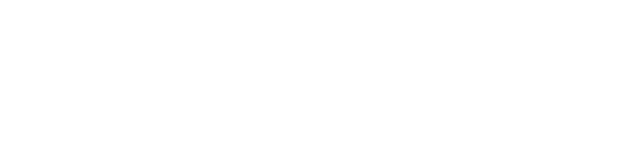
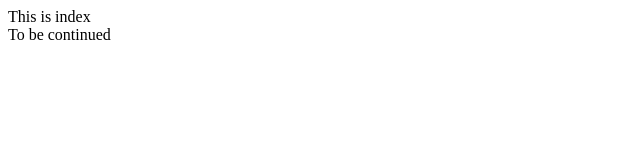
Before and after one commit to huaihaolong/Lab03, a plain HTML site: page index.html in a window 1280 px wide. Shown: the whole page, without its empty margins (0-640 px from the left). Drawn offline with Linux system fonts and the light colour scheme.

```diff
--- a/index.html
+++ b/index.html
@@ -7,6 +7,7 @@
     <title>Document</title>
 </head>
 <body>
-
+    <div>This is index</div>
+    <div>To be continued</div>
 </body>
 </html>
```
